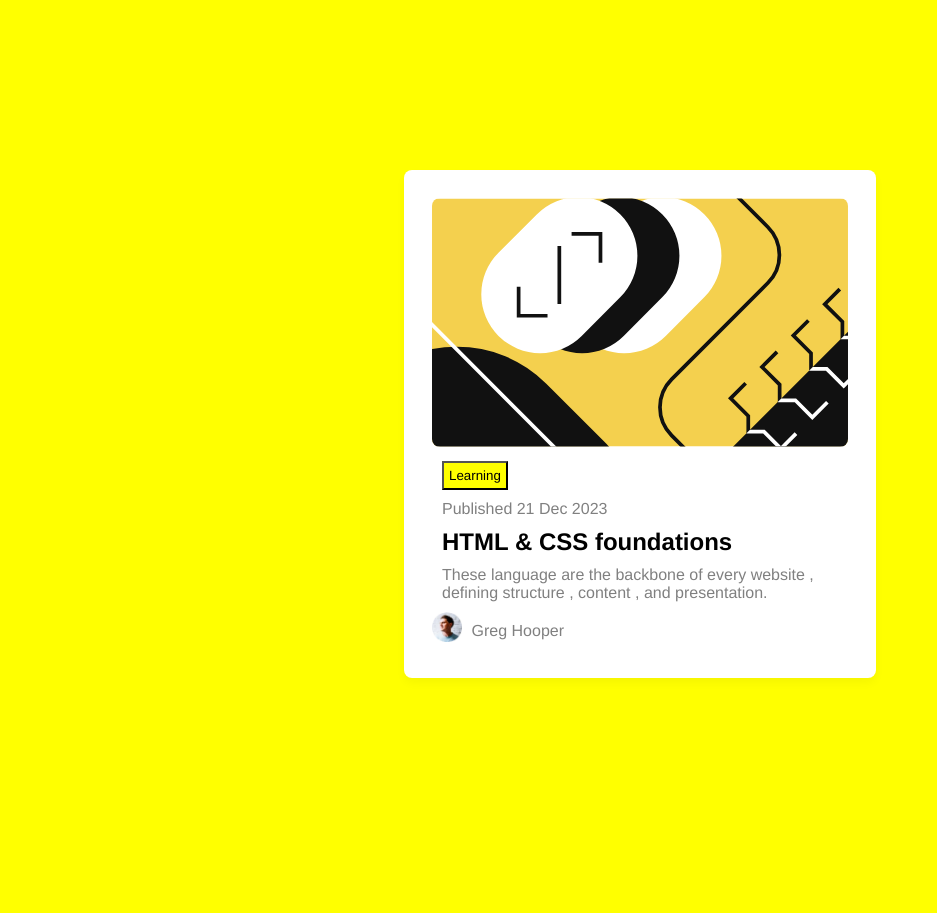
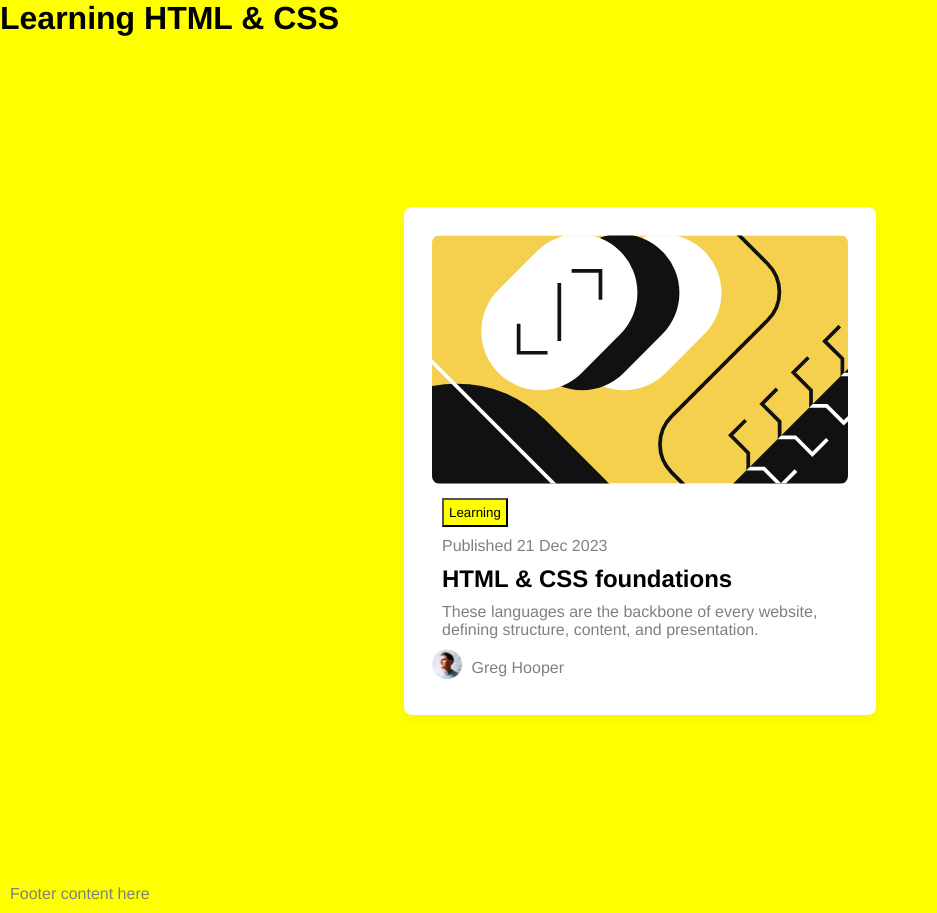
Before and after one commit to safyabdelrahem/frontend-monitor-task3, a plain HTML site: page index.html in a window 1280 px wide. Shown: the whole page, without its empty margins (0-937 px from the left). Before the commit the page ends 848 px from the top, so only its background shows below. Drawn offline with Linux system fonts and the light colour scheme.

Commit message:
Update index.html

```diff
--- a/index.html
+++ b/index.html
@@ -3,29 +3,30 @@
 <head>
     <meta charset="UTF-8">
     <meta name="viewport" content="width=device-width, initial-scale=1.0">
-    <title>Document</title>
+    <title>Learning HTML & CSS</title>
     <link rel="stylesheet" href="style.css">
 </head>
 <body>
+    <header>
+        <h1>Learning HTML & CSS</h1>
+    </header>
+    <main>
         <div class="container">
             <a href="#" class="card-item">
-        <img class="image" src="illustration-article.svg" >
+                <img class="image" src="illustration-article.svg" alt="Illustration related to the article">
                 <button>Learning</button>
                 <span>Published 21 Dec 2023</span>
                 <h2>HTML & CSS foundations</h2>
-        <p>These language are the backbone of every website , defining structure , content , and presentation.</p>
+                <p>These languages are the backbone of every website, defining structure, content, and presentation.</p>
                 <div class="icon">
-           <img class="logo" src="image-avatar.webp" >
+                    <img class="logo" src="image-avatar.webp" alt="Greg Hooper's logo">
                     <p>Greg Hooper</p>
                 </div>
             </a>
         </div>
-
-
-
-
-
-
-
+    </main>
+    <footer>
+        <p>Footer content here</p>
+    </footer>
 </body>
 </html>
```
Lines whose indentation alone changed are shown as unchanged.
